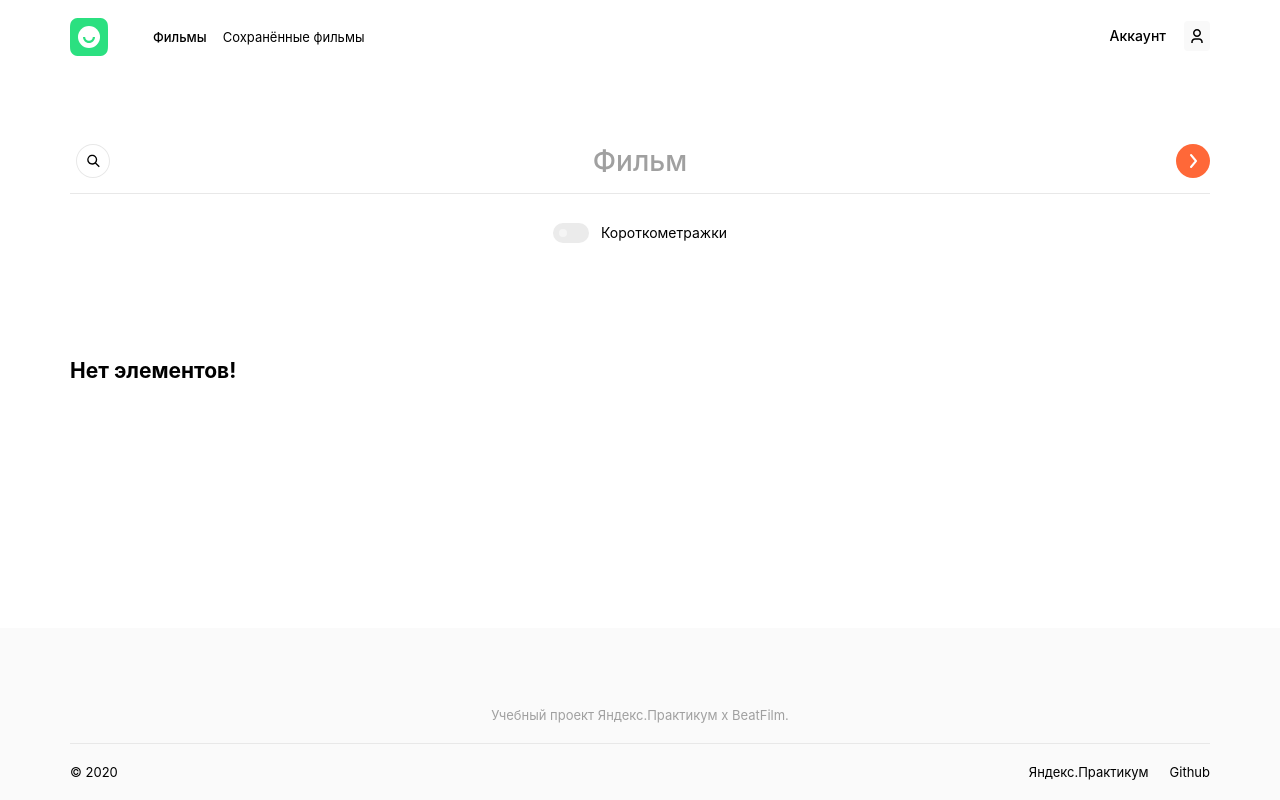
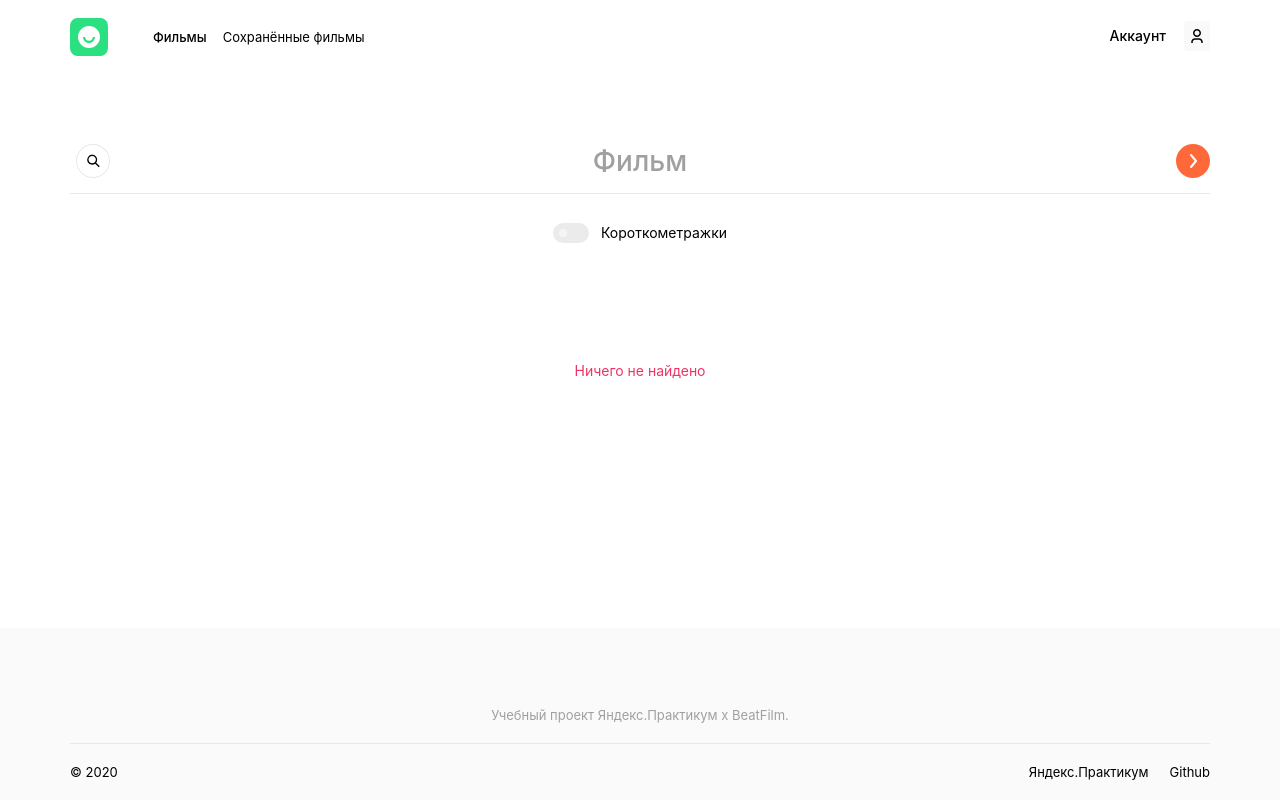
Before and after one commit to JekaEvgeniy/movies-explorer-frontend, a React (Create React App) app: page /movies in a window 1280 px wide. Built offline with nearby package versions, Linux system fonts and the light colour scheme.

Commit message:
step 3. movies

```diff
--- a/src/components/App/App.js
+++ b/src/components/App/App.js
@@ -28,7 +28,10 @@ function App() {
   const [searchQuery, setSearchQuery] = useState('');
   const [shortMovies, setShortMovies] = useState(localStorage.getItem('shortMovies') === 'on' ? 'on' : 'off');
 
-  const [isLoadingMovies, setIsLoadingMovies] = React.useState(false);
+  const [isLoadingMovies, setIsLoadingMovies] = useState(false);
+
+  const [isSearchError, setIsSearchError] = useState('');
+
 
   const localStorageMovies = localStorage.getItem('movies');
 
@@ -75,7 +78,7 @@ function App() {
     */
     const moviesList = filterMovies(movies, query);
 
-    // console.log('moviesList => ', moviesList);
+    console.log('moviesList => ', moviesList);
 
     setFilteredMovies(checkbox === 'on' ? filterShortMovies(moviesList) : moviesList);
     localStorage.setItem('movies', JSON.stringify(moviesList));
@@ -92,18 +95,22 @@ function App() {
     /**
      * Если пользователь ещё ничего не искал, блока с карточками на странице нет.
     */
-    // FIXME: Сделать проверку на отправку пустой строки!
-    // console.log('>>> handleSubmit >>>');
     e.preventDefault();
 
     console.log(`handleSubmit() >>> val || searchText = ${searchQuery}`);
     if (!searchQuery) {
+      // FIXME: Сделать проверку на отправку пустой строки!
       console.error('handleSubmit >>> input.val пустой');
+      setIsSearchError('Нужно ввести ключевое слово');
+
+
+
       return;
     }
 
-    console.log(`searchQuery >>>> ${searchQuery}`);
+    //console.log(`searchQuery >>>> ${searchQuery}`);
 
+    setIsSearchError('');
     setIsLoadingMovies(true);
     setSearchQuery(searchQuery);
 
@@ -113,18 +120,20 @@ function App() {
     // console.log(`handleSubmit >>> movies = ${movies}`);
 
     if (movies.length) {
+      console.log('app.js >>> movies.length = ' + movies.length);
       setIsLoadingMovies(false);
       handleSetFilteredMovies(movies, searchQuery, shortMovies);
     } else {
+      console.log('app.js >>> ! movies.length');
       console.log('handleSubmit >>> Подгружаем фильмы >>> loading ... ...');
       Promise.all([apiMovies()])
         .then(([items]) => {
           if (items.length) {
 
-            if (!localStorage.hasOwnProperty('moviesAll')) {
+            //if (!localStorage.hasOwnProperty('moviesAll')) {
               // Записываем в localStorage все фильмы
               // localStorage.setItem('moviesAll', JSON.stringify(items)); // fixme: Удалить
-            }
+            //}
             setMovies(items);
 
             // console.warn(items)
@@ -180,6 +189,7 @@ function App() {
             <Header isPageMovies />
             <main className="content">
               <SearchForm
+                isSearchError={isSearchError}
                 searchQuery={searchQuery}
                 handleSubmit={handleSubmit}
                 handleChangeShorts={handleChangeShorts}
--- a/src/components/Movies/Movies.css
+++ b/src/components/Movies/Movies.css
@@ -24,3 +24,11 @@
 .movies__footer-actions {
   margin-top: 80px;
 }
+
+
+.movies__message {
+  text-align: center;
+}
+.movies__message_error {
+  color: #EE3465;
+}
--- a/src/components/MoviesCardList/MoviesCardList.js
+++ b/src/components/MoviesCardList/MoviesCardList.js
@@ -53,8 +53,8 @@ function MoviesCardList({ ...props }) {
 
   React.useEffect(() => {
     const items = props.list;
-
-    if (items) {
+    console.log(`items = ${items}`);
+    if (items && items.length) {
       console.log(`items.length = ${items.length}`);
 
       setRenderMovies(props.list.slice(0, numberElementsDisplay));
@@ -66,6 +66,7 @@ function MoviesCardList({ ...props }) {
       };
 
     } else {
+      console.log('>>> нет элементов');
       hiddenBtnMore();
     }
 
@@ -102,7 +103,7 @@ function MoviesCardList({ ...props }) {
 
     const checkItems = movieCard.length && movieCard.length > 0;
     if (checkItems) {
-      // console.log(`MoviesCardList.js >>> renderMovies?.length = ${renderMovies?.length}; movieCard.length = ${movieCard.length} `);
+      console.log(`MoviesCardList.js >>> renderMovies?.length = ${renderMovies?.length}; movieCard.length = ${movieCard.length} `);
       return (
         <>
           <ul className="movies-items">
@@ -120,7 +121,7 @@ function MoviesCardList({ ...props }) {
       return (
         <>
           {!props.isSaveMovies && (
-            <h2>Нет элементов!</h2>
+            <p className="movies__message movies__message_error">Ничего не найдено</p>
           )}
         </>
       );
--- a/src/components/SearchForm/SearchForm.js
+++ b/src/components/SearchForm/SearchForm.js
@@ -26,8 +26,7 @@ function SearchForm({ ...props }) {
           </button>
         </div>
 
-        {/* <div className="search-form__message">Нужно ввести ключевое слово</div> */}
-        <div className="search-form__message"></div>
+        <div className="search-form__message">{props.isSearchError}</div>
 
         <div className="search-checkbox">
           <label className="search-checkbox__label">
@@ -39,7 +38,6 @@ function SearchForm({ ...props }) {
             />
             <span className="search-checkbox__ico"></span>
             <span className="search-checkbox__title">Короткометражки</span>
-            {/* <span className="search-checkbox__title">Короткометражки{props.shortMovies === 'on' ? 'on' : 'off'}</span> */}
           </label>
         </div>
       </form>
```
